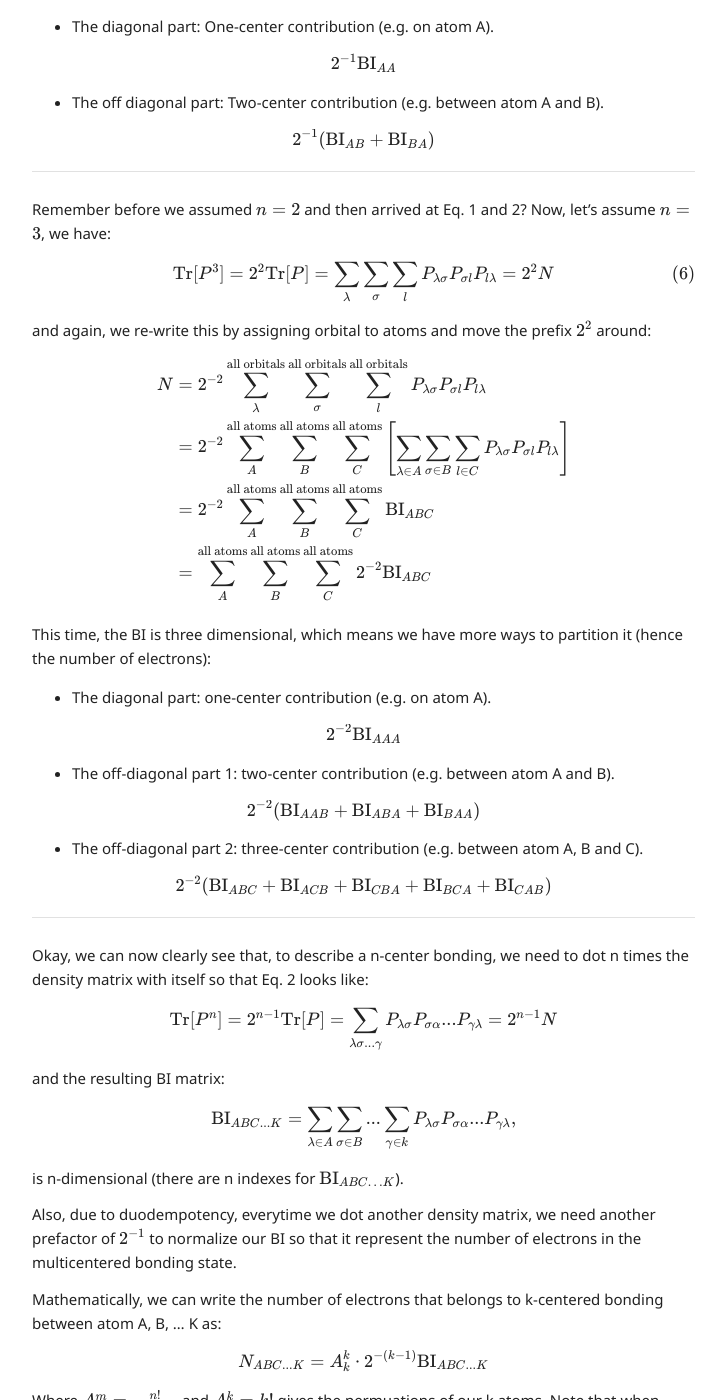
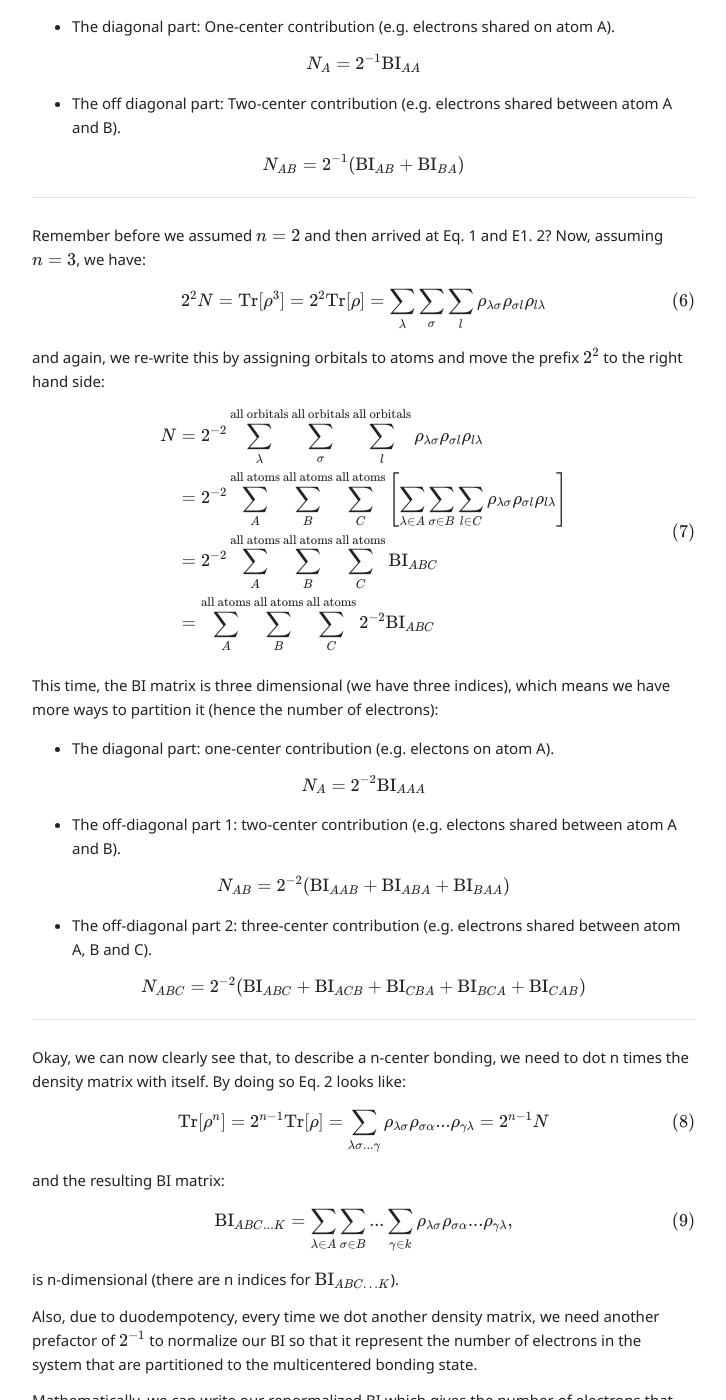
Before and after one commit to Chengcheng-Xiao/Chengcheng-Xiao.github.io, a Jekyll site: the page built from _posts/2021-09-08-Bond_order.md, in a window 1280 px wide and 1400 px high, scrolled down 1103 px. Shown: the whole window, without its empty margins (160-886 px from the left). Built offline with Jekyll 4.4.1, drawn with Linux system fonts in a browser that asks for light colours; nearby versions of some CDN libraries; emoji names are drawn with the system emoji font; comment, search, counter and statistics services are not loaded; some of the changed text lies outside the part shown.

Commit message:
Update 2021-09-07/08.

```diff
--- a/_posts/2021-09-08-Bond_order.md
+++ b/_posts/2021-09-08-Bond_order.md
@@ -23,7 +23,7 @@ $$
 and,
 
 $$
-\mathrm{Tr}[P^2] = 2 \mathrm{Tr}[P] = \sum_{\lambda} \sum_{\sigma} P_{\lambda \sigma} P_{\sigma \lambda} = 2N
+\mathrm{Tr}[\rho^2] = 2 \mathrm{Tr}[\rho] = \sum_{\lambda} \sum_{\sigma} \rho_{\lambda \sigma} \rho_{\sigma \lambda} = 2N
 \tag{2}
 $$
 
@@ -33,21 +33,21 @@ We can re-write Eq. 2 by assigning the orbitals to atoms:
 
 $$
 \begin{aligned}
-2N &= \sum_{\lambda \in A}^\text{all orbitals} \sum_{\sigma \in B}^\text{all orbitals} P_{\lambda \sigma} P_{\sigma \lambda}\\
-&= \sum_A^{\text{all atoms}} \sum_B^{\text{all atoms}} \left[ \sum_{\lambda \in A} \sum_{\sigma \in B} P_{\lambda \sigma} P_{\sigma \lambda} \right]\\
+2N &= \sum_{\lambda \in A}^\text{all orbitals} \sum_{\sigma \in B}^\text{all orbitals} \rho_{\lambda \sigma} \rho_{\sigma \lambda}\\
+&= \sum_A^{\text{all atoms}} \sum_B^{\text{all atoms}} \left[ \sum_{\lambda \in A} \sum_{\sigma \in B} \rho_{\lambda \sigma} \rho_{\sigma \lambda} \right]\\
 &= \sum_A^{\text{all atoms}} \sum_B^{\text{all atoms}}  \text{BI}_{AB}.
 \end{aligned}
 \tag{3}
 $$
 
-In Eq. 3, we have defined the Bonding Index ($\mathrm{BI}$) as:
+In Eq. 3, we define the Bonding Index ($\mathrm{BI}$) as:
 
 $$
-\text{BI}_{AB} = \sum_{\lambda \in A} \sum_{\sigma \in B} P_{\lambda \sigma} P_{\sigma \lambda}
+\text{BI}_{AB} = \sum_{\lambda \in A} \sum_{\sigma \in B} \rho_{\lambda \sigma} \rho_{\sigma \lambda}
 \tag{4}
 $$
 
-This definition is actually the so-called Wiberg bond index when $A\neq B$ (See the original paper [:link: 10.1016/0040-4020(68)88057-3](https://www.sciencedirect.com/science/article/pii/0040402068880573) and [:link: simple explanations](https://mattermodeling.stackexchange.com/a/1469/1804)).
+This, is actually the so-called Wiberg bond index when $A\neq B$ (See the original paper [:link: 10.1016/0040-4020(68)88057-3](https://www.sciencedirect.com/science/article/pii/0040402068880573) and [:link: simple explanations](https://mattermodeling.stackexchange.com/a/1469/1804)).
 
 For reasons that will become clear, let's move the prefix $2$ on the left-hand-side of Eq. 3 to the right-hand-side:
 
@@ -58,86 +58,91 @@ $$
 
 Now, since the BI matrix in this case is a 2D matrix, we can partition it into two categories: the diagonal part and non-diagonal part:
 
-- The diagonal part: One-center contribution (e.g. on atom A).
+- The diagonal part: One-center contribution (e.g. electrons shared on atom A).
 
 $$
-2^{-1} \mathrm{BI}_{AA}
+N_{A} = 2^{-1} \mathrm{BI}_{AA}
 $$
 
-- The off diagonal part: Two-center contribution (e.g. between atom A and B).
+- The off diagonal part: Two-center contribution (e.g. electrons shared between atom A and B).
 
 $$
-2^{-1} (\mathrm{BI}_{AB} + \mathrm{BI}_{BA})
+N_{AB} = 2^{-1} (\mathrm{BI}_{AB} + \mathrm{BI}_{BA})
 $$
 
 ---
 
-Remember before we assumed $n=2$ and then arrived at Eq. 1 and 2?
-Now, let's assume $n=3$, we have:
+Remember before we assumed $n=2$ and then arrived at Eq. 1 and E1. 2?
+Now, assuming $n=3$, we have:
 
 $$
-\mathrm{Tr}[P^3] = 2^2 \mathrm{Tr}[P] = \sum_{\lambda} \sum_{\sigma} \sum_{l} P_{\lambda \sigma} P_{\sigma l} P_{l \lambda} = 2^2N
+2^2N = \mathrm{Tr}[\rho^3] = 2^2 \mathrm{Tr}[\rho] = \sum_{\lambda} \sum_{\sigma} \sum_{l} \rho_{\lambda \sigma} \rho_{\sigma l} \rho_{l \lambda}
 \tag{6}
 $$
 
-and again, we re-write this by assigning orbital to atoms and move the prefix $2^2$ around:
+and again, we re-write this by assigning orbitals to atoms and move the prefix $2^2$ to the right hand side:
 
 $$
 \begin{aligned}
-N &= 2^{-2} \sum_{\lambda}^\text{all orbitals} \sum_{\sigma}^\text{all orbitals} \sum_{l}^\text{all orbitals} P_{\lambda \sigma} P_{\sigma l} P_{l \lambda}\\
-&= 2^{-2} \sum_A^{\text{all atoms}} \sum_B^{\text{all atoms}} \sum_C^{\text{all atoms}}  \left[\sum_{\lambda \in A} \sum_{\sigma \in B} \sum_{l \in C} P_{\lambda \sigma} P_{\sigma l} P_{l \lambda}\right]\\
+N &= 2^{-2} \sum_{\lambda}^\text{all orbitals} \sum_{\sigma}^\text{all orbitals} \sum_{l}^\text{all orbitals} \rho_{\lambda \sigma} \rho_{\sigma l} \rho_{l \lambda}\\
+&= 2^{-2} \sum_A^{\text{all atoms}} \sum_B^{\text{all atoms}} \sum_C^{\text{all atoms}}  \left[\sum_{\lambda \in A} \sum_{\sigma \in B} \sum_{l \in C} \rho_{\lambda \sigma} \rho_{\sigma l} \rho_{l \lambda}\right]\\
 &= 2^{-2} \sum_A^{\text{all atoms}} \sum_B^{\text{all atoms}} \sum_C^{\text{all atoms}}  \text{BI}_{ABC}\\
 &=\sum_A^{\text{all atoms}} \sum_B^{\text{all atoms}} \sum_C^{\text{all atoms}}  2^{-2} \text{BI}_{ABC}\\
 \end{aligned}
+\tag{7}
 $$
 
-This time, the BI is three dimensional, which means we have more ways to partition it (hence the number of electrons):
+This time, the BI matrix is three dimensional (we have three indices), which means we have more ways to partition it (hence the number of electrons):
 
-- The diagonal part: one-center contribution (e.g. on atom A).
+- The diagonal part: one-center contribution (e.g. electons on atom A).
 
 $$
-2^{-2} \mathrm{BI}_{AAA}
+N_{A} = 2^{-2} \mathrm{BI}_{AAA}
 $$
 
-- The off-diagonal part 1: two-center contribution (e.g. between atom A and B).
+- The off-diagonal part 1: two-center contribution (e.g. electons shared between atom A and B).
 
 $$
-2^{-2} (\mathrm{BI}_{AAB}+\mathrm{BI}_{ABA}+\mathrm{BI}_{BAA})
+N_{AB} = 2^{-2} (\mathrm{BI}_{AAB}+\mathrm{BI}_{ABA}+\mathrm{BI}_{BAA})
 $$
 
-- The off-diagonal part 2: three-center contribution (e.g. between atom A, B and C).
+- The off-diagonal part 2: three-center contribution (e.g. electrons shared between atom A, B and C).
 
 $$
-2^{-2} (\mathrm{BI}_{ABC} + \mathrm{BI}_{ACB} + \mathrm{BI}_{CBA} + \mathrm{BI}_{BCA} + \mathrm{BI}_{CAB})
+N_{ABC} = 2^{-2} (\mathrm{BI}_{ABC} + \mathrm{BI}_{ACB} + \mathrm{BI}_{CBA} + \mathrm{BI}_{BCA} + \mathrm{BI}_{CAB})
 $$
 
 ---
 
-Okay, we can now clearly see that, to describe a n-center bonding, we need to dot n times the density matrix with itself so that Eq. 2 looks like:
+Okay, we can now clearly see that, to describe a n-center bonding, we need to dot n times the density matrix with itself.
+By doing so Eq. 2 looks like:
 
 $$
-\mathrm{Tr}[P^n] = 2^{n-1} \mathrm{Tr}[P] = \sum_{\lambda\sigma...\gamma}  P_{\lambda\sigma} P_{\sigma \alpha} ... P_{\gamma\lambda} = 2^{n-1}N
+\mathrm{Tr}[\rho^n] = 2^{n-1} \mathrm{Tr}[\rho] = \sum_{\lambda\sigma...\gamma}  \rho_{\lambda\sigma} \rho_{\sigma \alpha} ... \rho_{\gamma\lambda} = 2^{n-1}N
+\tag{8}
 $$
 
 and the resulting BI matrix:
 
 $$
-\text{BI}_{ABC...K} = \sum_{\lambda \in A} \sum_{\sigma \in B} ... \sum_{\gamma \in k} P_{\lambda\sigma} P_{\sigma \alpha} ... P_{\gamma\lambda},
+\text{BI}_{ABC...K} = \sum_{\lambda \in A} \sum_{\sigma \in B} ... \sum_{\gamma \in k} \rho_{\lambda\sigma} \rho_{\sigma \alpha} ... \rho_{\gamma\lambda},
+\tag{9}
 $$
 
-is n-dimensional (there are n indexes for $\text{BI}_{ABC...K}$).
+is n-dimensional (there are n indices for $\text{BI}_{ABC...K}$).
 
-Also, due to duodempotency, everytime we dot another density matrix, we need another prefactor of $2^{-1}$ to normalize our BI so that it represent the number of electrons in the multicentered bonding state.
+Also, due to duodempotency, every time we dot another density matrix, we need another prefactor of $2^{-1}$ to normalize our BI so that it represent the number of electrons in the system that are partitioned to the multicentered bonding state.
 
-Mathematically, we can write the number of electrons that belongs to k-centered bonding between atom A, B, ... K as:
+Mathematically, we can write our renormalized BI which gives the number of electrons that belongs to k-centered bonding between atom A, B, ... K as:
 
 $$
 N_{ABC...K} = A_k^k \cdot 2^{-(k-1)} \mathrm{BI}_{ABC...K}
+\tag{10}
 $$
 
-Where $A_n^m = \frac{n!}{(n-m)!}$ and $A_k^k = k!$ gives the permuations of our k atoms.
-Note that when using orthogonal basis set, the bond index matrix remain invariant under any permutations.
-However, under non-orthogonal basis, they only remain invariant under cyclic permutations.
+Where $A_n^m = \frac{n!}{(n-m)!}$ and $A_k^k = k!$ gives the permuations of our k atoms, we need this prefactor becasue the bond index matrix remains invariant under any permutations (when using orthogonal basis set).
+However, under non-orthogonal basis, they only remain invariant under cyclic permutations and we need to some more work.
 
+Now this looks fin and dandy but use be warned: this derivation only works with spin-degenerate cases. i.e. restricted Hartree-Fork generated density matrix. For spin-polarized cases, see [:link: 10.1016/S0166-1280(99)00339-5](https://www.sciencedirect.com/science/article/pii/S0166128099003395?via%3Dihub).
 <!-- If we have multiple occurrence of the same atom in the $N_{AAABCD...K}$, we have $A_k^k/how many occurrences$.
 For example, $N_{AAABCD} = 6!/3 * BI_{AAABCD}$. -->
```
Also changed, not shown: other parts of _posts/2021-09-08-Bond_order.md (+1 -1 lines), _posts/2021-09-07-Density_mat.md (+15 -14 lines).
